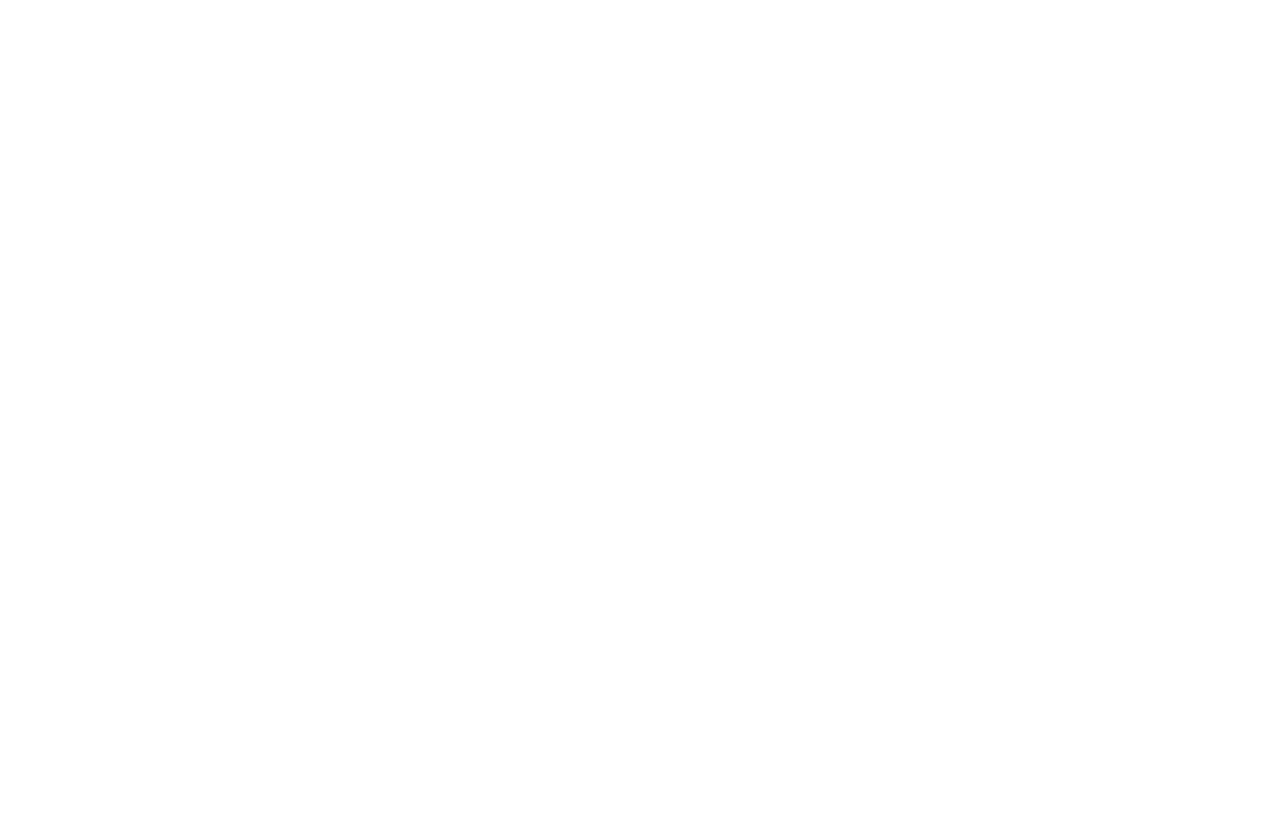
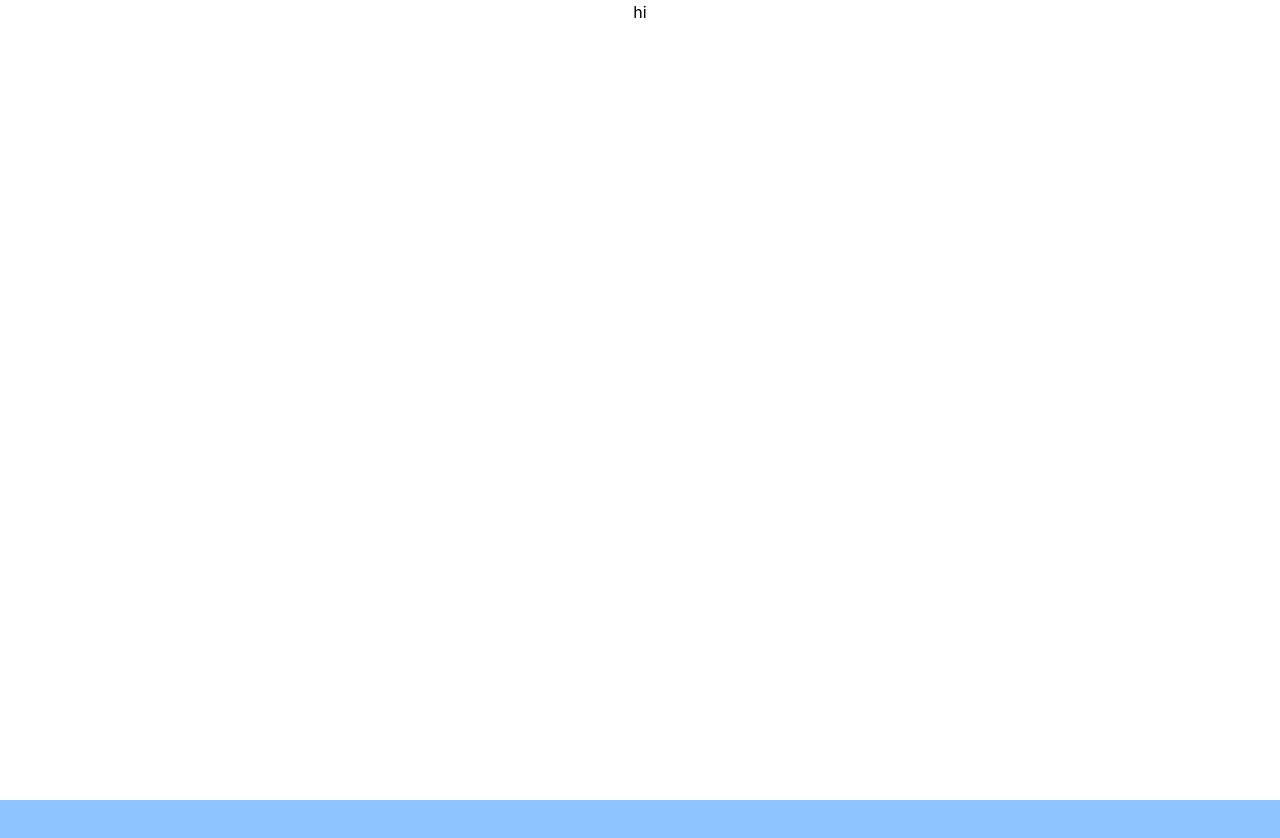
Before and after one commit to WongMatthew/ZenChatFinal, a React (Create React App) app in the folder zenchat/: page /ChatDecatastrophizing in a window 1280 px wide. Before the commit this address had no page. Shown: the top 838 px of the page. Before the commit the page ends 800 px from the top, so only its background shows below. Built offline with nearby package versions, Linux system fonts and the light colour scheme.

Commit message:
setup pages for later

```diff
--- a/zenchat/src/App.js
+++ b/zenchat/src/App.js
@@ -9,6 +9,9 @@
 import Resources from './component/Resources';
 import Chat from './component/Chat';
 import Test from './component/Test';
+import ChatDecatastrophizing from './component/ChatDecatastrophizing';
+import ChatUplifting from './component/ChatUplifting';
+import ChatPositiveReinforcement from './component/ChatPositiveReinforcement';
 
 function App() {
 
@@ -23,6 +26,9 @@
           <Route path="End" element={<End />} />
           <Route path="Resources" element={<Resources />} />
           <Route path="Test" element={<Test />} />
+          <Route path="ChatDecatastrophizing" element={<ChatDecatastrophizing />} />
+          <Route path="ChatUplifting" element={<ChatUplifting />} />
+          <Route path="ChatPositiveReinforcement" element={<ChatPositiveReinforcement />} />
         </Routes>
     </BrowserRouter>
     </div>
--- /dev/null
+++ b/zenchat/src/component/ChatDecatastrophizing.js
@@ -0,0 +1,34 @@
+import backgroundWhiteBarImage from '../image/BackgroundWhiteBar.png';
+import { BrowserRouter as Router, Switch, Route, Link, Routes } from 'react-router-dom';
+import BackgroundLightBlueOffWhite from '../image/BackgroundLightBlueOffWhite.png';
+import ChatText from '../image/ChatText.png';
+import React from 'react';
+import './Chat.css'
+import { Carousel } from 'flowbite-react';
+
+function ChatDecatastrophizing() {
+    const containerStyle = {
+        backgroundColor: '#8fc4ff',
+        height: '120vh'
+      };
+
+    const bodyStyle = {
+        backgroundImage: `url(${BackgroundLightBlueOffWhite})`,
+        backgroundRepeat: 'no-repeat',
+        backgroundSize: 'cover',
+        backgroundPosition: 'center',
+        height: '100vh'
+    };
+
+      return (
+        <div style={containerStyle}>
+            <div style={bodyStyle}>
+
+                hi
+
+            </div>
+        </div>
+      );
+    }
+
+export default ChatDecatastrophizing;
--- /dev/null
+++ b/zenchat/src/component/ChatPositiveReinforcement.js
@@ -0,0 +1,34 @@
+import backgroundWhiteBarImage from '../image/BackgroundWhiteBar.png';
+import { BrowserRouter as Router, Switch, Route, Link, Routes } from 'react-router-dom';
+import BackgroundLightBlueOffWhite from '../image/BackgroundLightBlueOffWhite.png';
+import ChatText from '../image/ChatText.png';
+import React from 'react';
+import './Chat.css'
+import { Carousel } from 'flowbite-react';
+
+function ChatPositiveReinforcement() {
+    const containerStyle = {
+        backgroundColor: '#8fc4ff',
+        height: '120vh'
+      };
+
+    const bodyStyle = {
+        backgroundImage: `url(${BackgroundLightBlueOffWhite})`,
+        backgroundRepeat: 'no-repeat',
+        backgroundSize: 'cover',
+        backgroundPosition: 'center',
+        height: '100vh'
+    };
+
+      return (
+        <div style={containerStyle}>
+            <div style={bodyStyle}>
+
+                hi
+
+            </div>
+        </div>
+      );
+    }
+
+export default ChatPositiveReinforcement;
--- /dev/null
+++ b/zenchat/src/component/ChatUplifting.js
@@ -0,0 +1,34 @@
+import backgroundWhiteBarImage from '../image/BackgroundWhiteBar.png';
+import { BrowserRouter as Router, Switch, Route, Link, Routes } from 'react-router-dom';
+import BackgroundLightBlueOffWhite from '../image/BackgroundLightBlueOffWhite.png';
+import ChatText from '../image/ChatText.png';
+import React from 'react';
+import './Chat.css'
+import { Carousel } from 'flowbite-react';
+
+function ChatUplifting() {
+    const containerStyle = {
+        backgroundColor: '#8fc4ff',
+        height: '120vh'
+      };
+
+    const bodyStyle = {
+        backgroundImage: `url(${BackgroundLightBlueOffWhite})`,
+        backgroundRepeat: 'no-repeat',
+        backgroundSize: 'cover',
+        backgroundPosition: 'center',
+        height: '100vh'
+    };
+
+      return (
+        <div style={containerStyle}>
+            <div style={bodyStyle}>
+
+                hi
+
+            </div>
+        </div>
+      );
+    }
+
+export default ChatUplifting;
```
